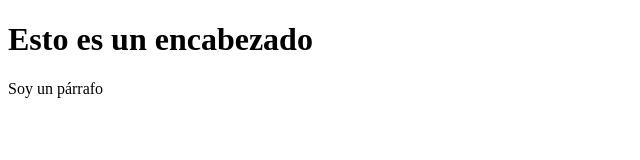
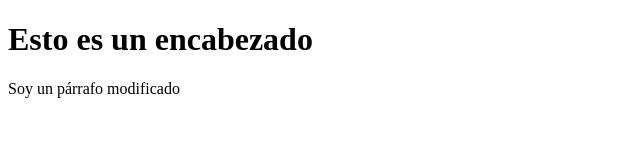
Before and after one commit to ProfesorUniversae/open, a plain HTML site: page primeraweb.html in a window 1280 px wide. Shown: the full height of the page, 0-640 px from the left. Drawn offline with Linux system fonts and the light colour scheme.

Commit message:
Primera modificacion

```diff
--- a/primeraweb.html
+++ b/primeraweb.html
@@ -6,6 +6,6 @@
 </head>
 <body>
     <h1>Esto es un encabezado</h1>
-    <p>Soy un párrafo</p>
+    <p>Soy un párrafo modificado</p>
 </body>
 </html>
```
